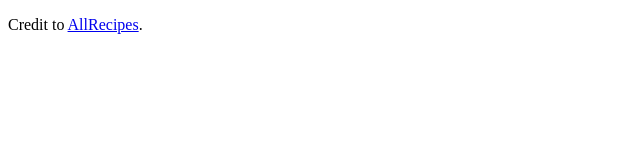
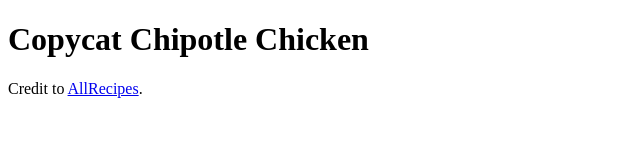
Before and after one commit to AMHansonn/odin-recipes, a plain HTML site: page recipes/CopycatChipotleChicken.html in a window 1280 px wide. Shown: the whole page, without its empty margins (0-640 px from the left). Drawn offline with Linux system fonts and the light colour scheme.

Commit message:
modified:   recipes/CopycatChipotleChicken.html

```diff
--- a/recipes/CopycatChipotleChicken.html
+++ b/recipes/CopycatChipotleChicken.html
@@ -6,6 +6,7 @@
     <title>Copycat Chipotle Chicken</title>
 </head>
 <body>
+    <h1>Copycat Chipotle Chicken</h1>
     <p>Credit to <a target="_blank" href="https://www.allrecipes.com/recipe/244188/copycat-chipotle-chicken/">AllRecipes</a>.</p>
 </body>
 </html>
```
